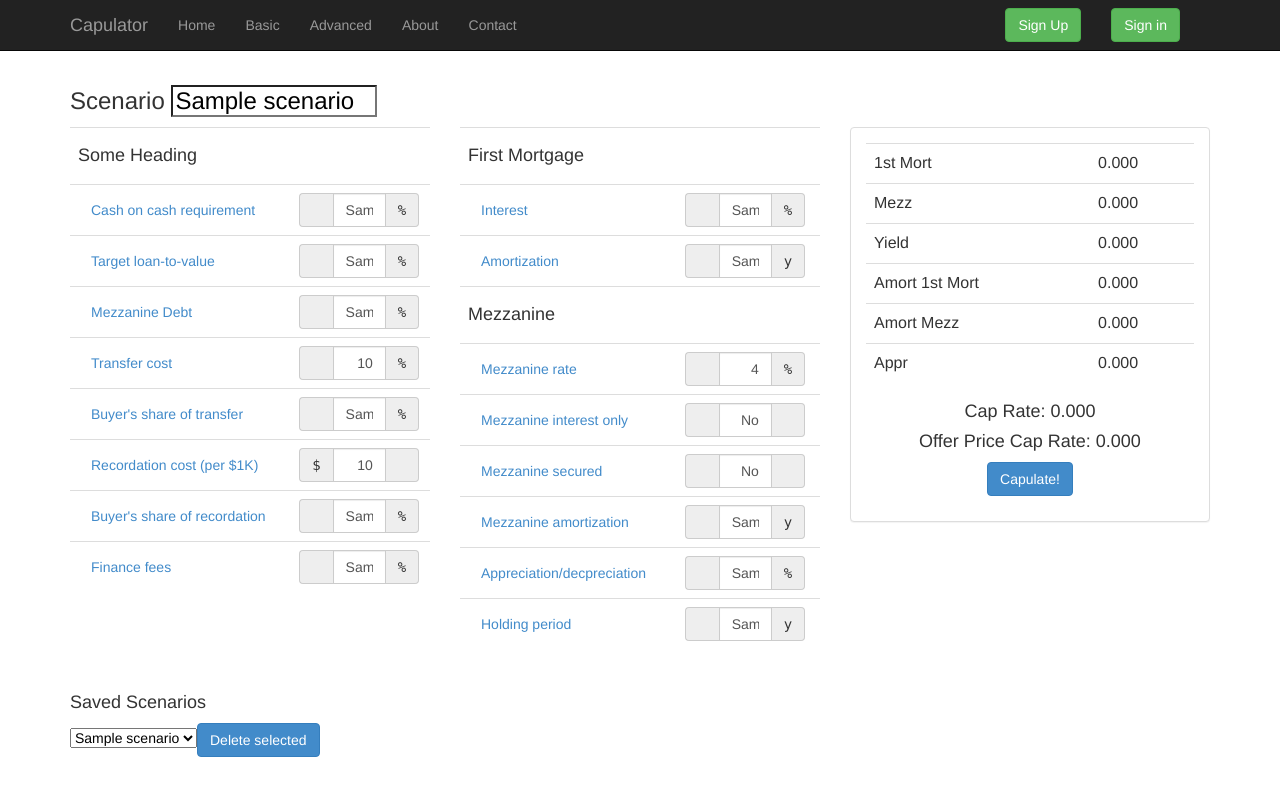
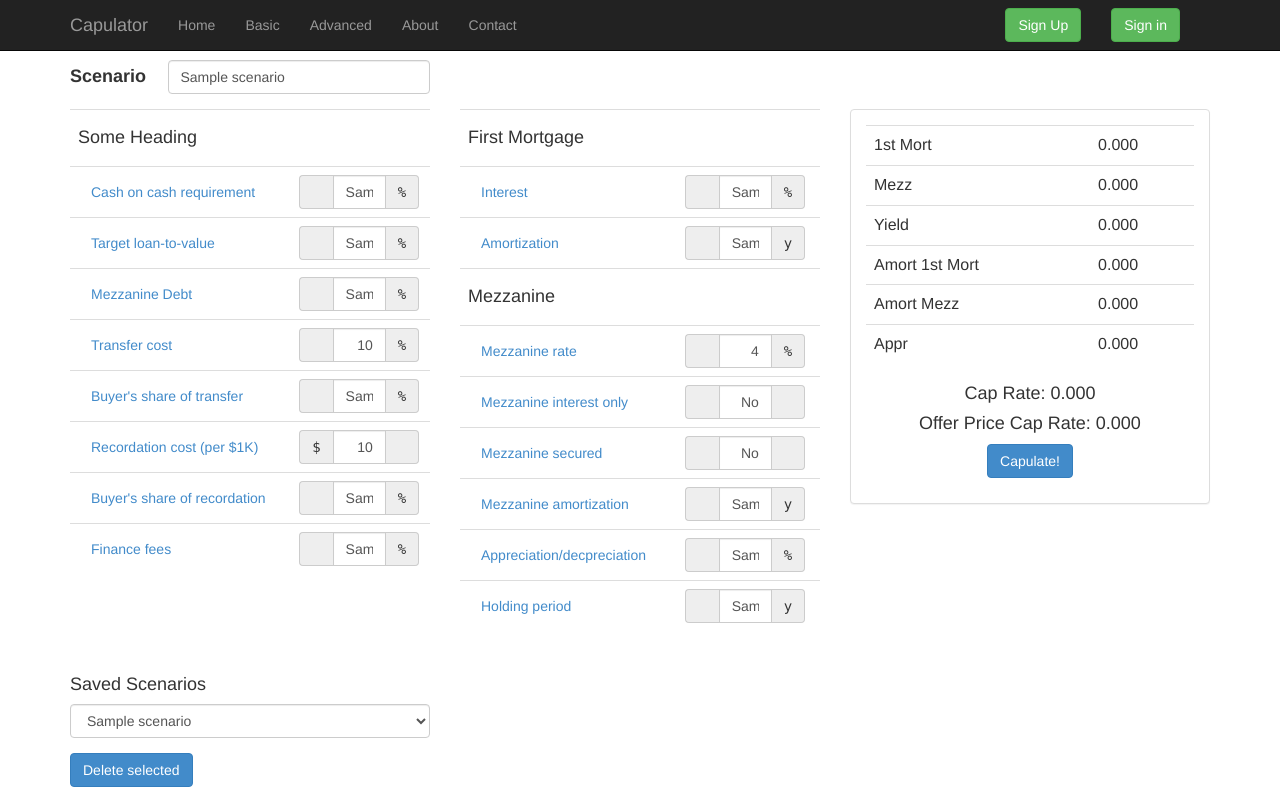
Before and after one commit to blaino/vinnerator, a Python web app: template app/templates/show_scenarios.html in a window 1280 px wide. Before the commit the page ends 757 px from the top, so only its background shows below. Run offline with Jinja, Linux system fonts and the light colour scheme; the template is opened without the code that fills it: most values are stand-ins (such as "Sample title", 1, 10 or a date in 2020); some libraries are stand-ins or nearby versions.

Commit message:
Padding and popover mods

```diff
--- a/app/static/css/app.css
+++ b/app/static/css/app.css
@@ -1,5 +1,5 @@
 body {
-  padding-top: 65px;
+  padding-top: 50px;
 }
 
 .right {
--- a/app/static/js/app.js
+++ b/app/static/js/app.js
@@ -11,7 +11,7 @@ cap = {
 	    },
 	    scenario: {
 		required: true,
-		maxlength: 12
+		maxlength: 30
 	    },
 	    yesno: {
 		required: true,
@@ -35,9 +35,13 @@ cap = {
 		});
 		return $.each(errorList, function(index, value) {
 		    var _popover;
+		    var placement = "top";
+		    if (value.element.name == 'title') {
+			placement = "bottom";
+		    }
 		    _popover = $(value.element).popover({
 			trigger: "manual",
-			placement: "top",
+			placement: placement,
 			content: value.message,
 			template: "<div class=\"popover\"><div class=\"arrow\"></div><div class=\"popover-inner\"><div class=\"popover-content\"><p></p></div></div></div>"
 		    });
--- a/app/templates/show_scenarios.html
+++ b/app/templates/show_scenarios.html
@@ -16,13 +16,12 @@
 {% extends "layout.html" %}
 {% block body %}
   <div class="container">
-    <form action="{{ url_for('add_scenario' ) }}" method=post id="advancedForm">
+    <form action="{{ url_for('add_scenario' ) }}" method=post id="advancedForm" class="form-horizontal">
       {{ form.hidden_tag() }}
-      <div class="row">
-	<div class="col-md-12">
-	  <h3>Scenario <input class="scenario" type="text" size=12 name="title" id="title" value="{{scenarios[index].title}}"></h3>
-	  <div class="row">
-	  </div>
+      <div class="form-group">
+	<h4><label for="inputEmail3" class="col-md-1 control-label">Scenario</label></h4>
+	<div class="col-md-3">
+	  <input class="form-control scenario" type="text" size=12 name="title" id="title" value="{{scenarios[index].title}}">
 	</div>
       </div>
       <div class="row">
@@ -107,11 +106,9 @@
 	      <td>
 		<div class="input-group basic-input">
 		  <span class="input-group-addon mono">&nbsp</span>
-
 		  <input type=text class="percentage form-control right" name="transfer_buyer_share" id="transfer_buyer_share" value={{scenarios[index].transfer_buyer_share}}>
 		  <span class="input-group-addon mono">%</span>
 		</div>
-
 	      </td>
             </tr>
 	    <tr>
@@ -157,7 +154,6 @@
 		  <input type=text class="percentage form-control right" name="finance" id="finance" value={{scenarios[index].finance}}>
 		  <span class="input-group-addon mono">%</span>
 		</div>
-
 	      </td>
 	    </tr>
 	  </table>
@@ -185,7 +181,6 @@
 		  <input type=text class="number form-control right" name="interest" id="interest" value={{scenarios[index].interest}}>
 		  <span class="input-group-addon mono">%</span>
 		</div>
-
 	      </td>
 	    </tr>
 	    <tr>
@@ -350,11 +345,12 @@
     </script>
   </div>
 
-  <form name="scenarioSelector">
   <div class="container">
+    <form name="scenarioSelector" class="form-horizontal">
       <div class="form-group">
+	<div class="col-md-4">
 	  <h4>Saved Scenarios</h4>
-	<select id='saved' onchange="loadSavedScenario(this)">
+	  <select id='saved' onchange="loadSavedScenario(this)" class="form-control">
 	    {% for i in range(scenarios|length) %}
 	    {% if i == index %}
 	    <option value="{{i}}" selected>{{ scenarios[i].title }}</option>
@@ -364,10 +360,12 @@
 	    {% else %}
 	    <li><em>Unbelievable.  No saved scenarios here so far</em>
 	      {% endfor %}
+	  </select>
+	</div>
       </div>
       <input type="button" class="btn btn-primary" value="Delete selected" onclick="deleteSelected()">
+    </form>
   </div>
-  </form>
-
+</container>
 {% endblock %}
 </div>
```
Lines whose indentation alone changed are shown as unchanged.
